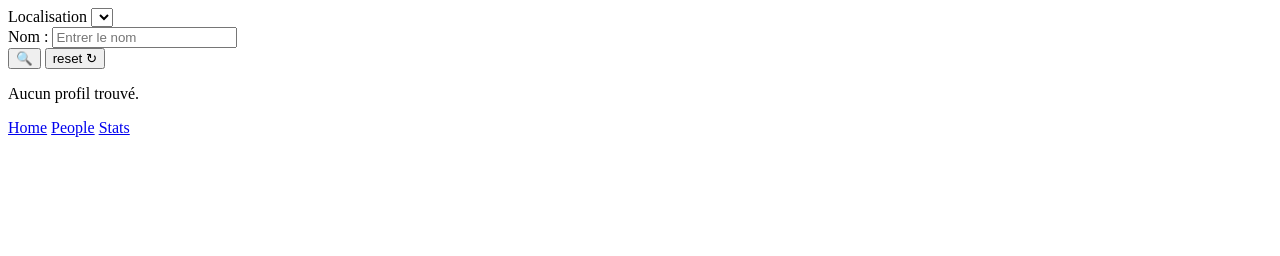
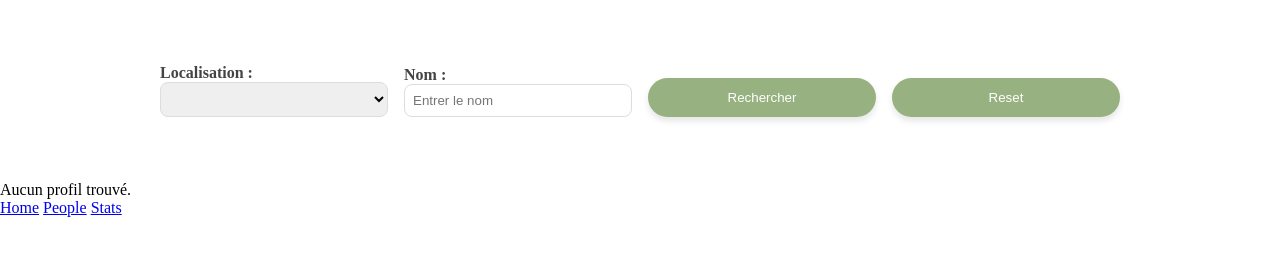
Before and after one commit to adatechschool/frida-adaction-sophia_ursula_xinzhu, a plain HTML site: page adaction_Front-end/volunteers.html in a window 1280 px wide. Drawn offline with Linux system fonts and the light colour scheme; no server answers.

Commit message:
wip : search bar on volunteers page

```diff
--- a/adaction_Front-end/css/volunteers.css
+++ b/adaction_Front-end/css/volunteers.css
@@ -43,3 +43,64 @@
     }
   }
 }
+* {
+  margin: 0;
+  padding: 0;
+  box-sizing: border-box;
+}
+/*bar de recherche*/
+.search-form {
+  display: grid;
+  grid-template-columns: repeat(auto-fit, minmax(200px, 1fr));
+  padding: 2rem;
+  margin: 2rem;
+  width: 80%;
+  border-radius: 8px;
+  margin-inline: auto;
+  gap: 1rem;
+  align-items: end;
+
+  .form-group {
+    display: flex;
+    flex-direction: column;
+    align-items: flex-start;
+
+    label {
+      font-weight: 600;
+      color: #444;
+    }
+
+    #citySelect,
+    #name-input {
+      width: 100%;
+      padding: 0.5rem;
+      border-radius: 8px;
+      border: 1px solid #ddd;
+    }
+
+    .form-group select:focus,
+    .form-group input:focus {
+      border-color: #97b181;
+      box-shadow: 0 0 5px rgba(151, 177, 129, 0.4);
+      outline: none;
+    }
+  }
+}
+button {
+  background-color: #97b181; /* bleu */
+  color: white;
+  padding: 12px 24px;
+  border: none;
+  border-radius: 2rem;
+  box-shadow: 0 4px 6px rgba(0, 0, 0, 0.1);
+  transition: box-shadow 0.3s ease, transform 0.2s ease;
+  cursor: pointer;
+  min-width: 120px;
+  max-height: 40px;
+}
+
+button:hover {
+  box-shadow: 0 8px 15px rgba(0, 0, 0, 0.2);
+  transform: translateY(-3px);
+    background-color: #8ca873;
+}
--- a/adaction_Front-end/js/my_collection.js
+++ b/adaction_Front-end/js/my_collection.js
@@ -29,7 +29,7 @@ let id;
 if (userId) {
   id = userId;
 } else {
-  const id = await getUserId(storedUser);
+  const id = await getUserId(userName);
   localStorage.setItem("userId", id);
 }
 
--- a/adaction_Front-end/volunteers.html
+++ b/adaction_Front-end/volunteers.html
@@ -16,7 +16,7 @@
     <div class="search-container">
       <form class="search-form">
         <div class="form-group">
-          <label for="location"> Localisation </label>
+          <label for="location"> Localisation : </label>
           <select id="citySelect"></select>
         </div>
         <div class="form-group">
@@ -24,8 +24,8 @@
           <input type="text" id="name-input" placeholder="Entrer le nom" />
         </div>
 
-        <button id="search-btn" type="submit">🔍</button>
-        <button id="reset-btn">reset ↻</button>
+        <button id="search-btn" type="submit">Rechercher</button>
+        <button id="reset-btn">Reset</button>
       </form>
     </div>
     <div id="volunteers"></div>
```
Lines whose indentation alone changed are shown as unchanged.
